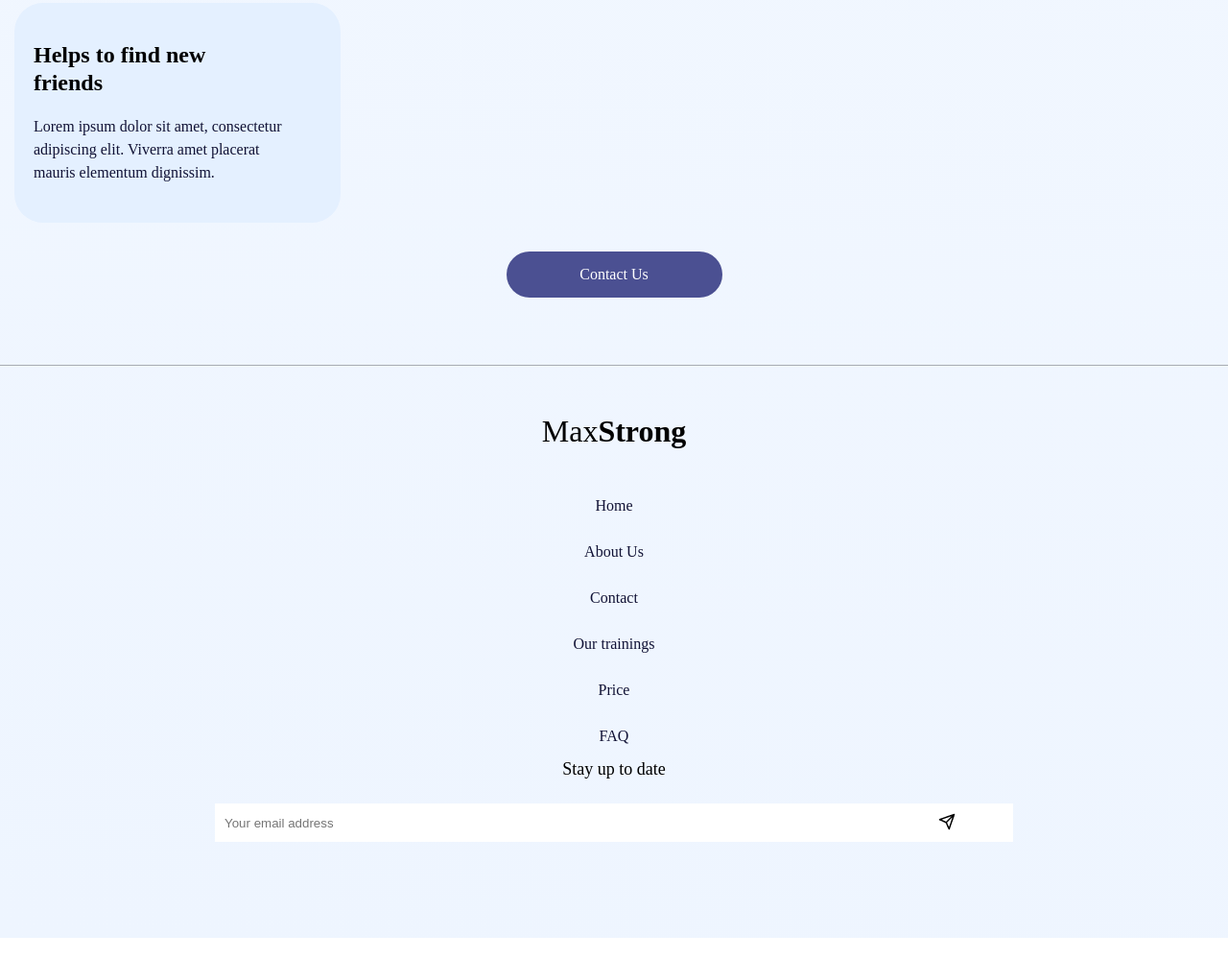
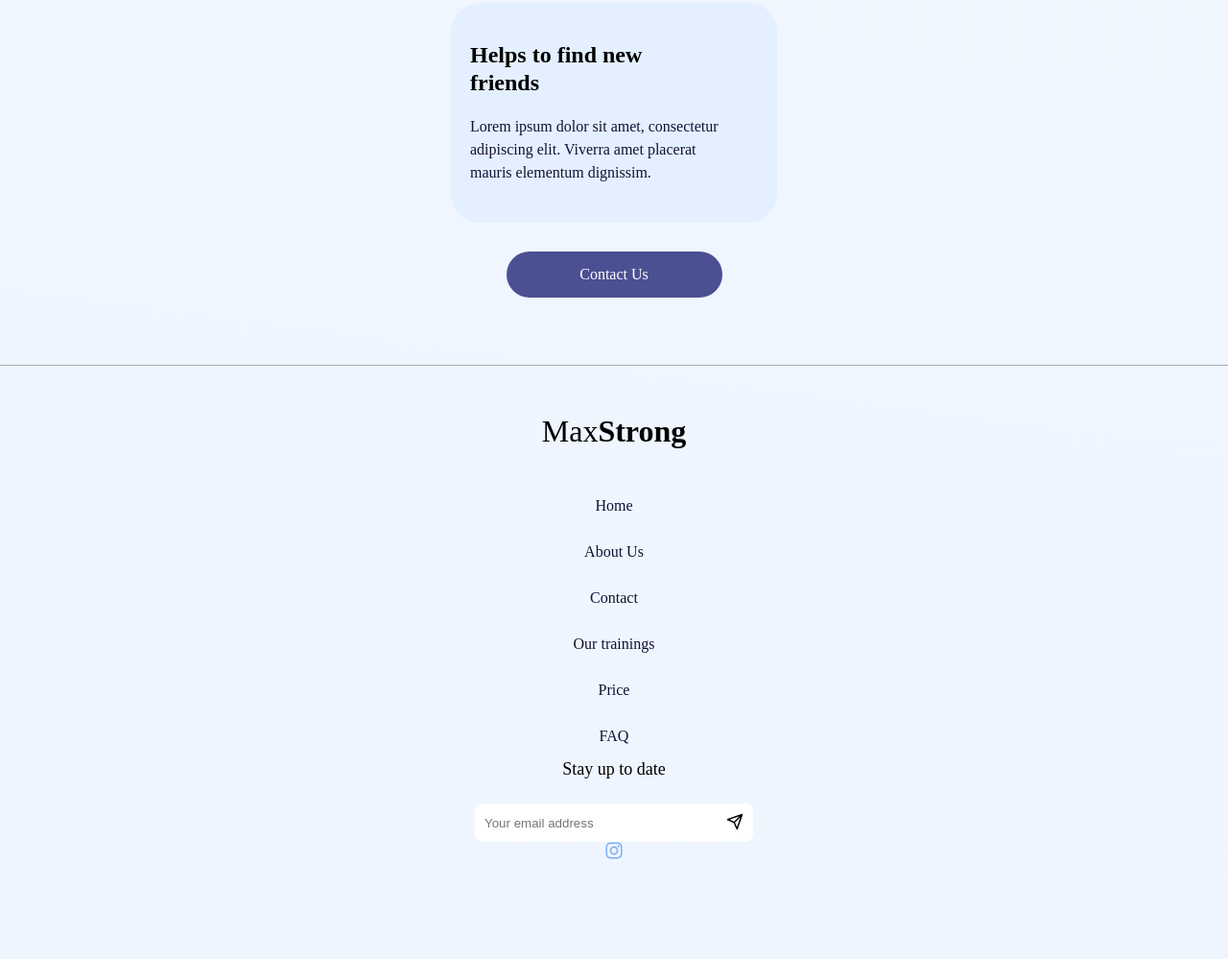
Before and after one commit to manovak24/landing_page_project, a plain HTML site: page index.html in a window 1280 px wide. Shown: the part 5878-6877 px from the top of the page at 96% size. Before the commit the page ends 6855 px from the top, so only its background shows below. Drawn offline with Linux system fonts and the light colour scheme; a web font is replaced by a local one.

Commit message:
working on section 5

```diff
--- a/index.html
+++ b/index.html
@@ -76,6 +76,9 @@
                 <img src="./send.png" alt="send arrow">
             </button>
         </form>
+        <div class="social-links">
+            <a href="#"><img src="./instagram.png" alt=""></a>
+        </div>
     </footer>
 </body>
 </html>
--- a/styles.css
+++ b/styles.css
@@ -107,7 +107,7 @@ p {
 .benefit {
     width: 340px;
     background-color: cornflowerblue;
-    margin: 20px 0;
+    margin: 20px auto;
     padding: 40px 20px;
     border-radius: 30px;
 }
@@ -153,20 +153,30 @@ form {
 
 form > input {
     height: 40px;
-    width: 55%;
     padding-left: 10px;
+    padding-right: 75px;
     text-align: left;
+    border-top-left-radius: 8px;
+    border-bottom-left-radius: 8px;
 }
 
 form > button {
     height: 40px;
-    width: 10%;
+
     padding-right: 10px;
+    border-top-right-radius: 8px;
+    border-bottom-right-radius: 8px;
 }
 
 .input {
     background-color: white;
     border: none;
+}
+
+.input:hover {
+    opacity: .8;
+    transition: .3s ease all;
+    cursor: pointer;
 }
 
 .blue-bg {
@@ -187,6 +197,12 @@ form > button {
     margin: 30px auto;
 }
 
+.btn:hover {
+    opacity: .8;
+    transition: .3s ease all;
+    cursor: pointer;
+}
+
 .btn-primary {
     background: #4B5092;
     color: white;
```
Also changed, not shown: instagram.png (added).
